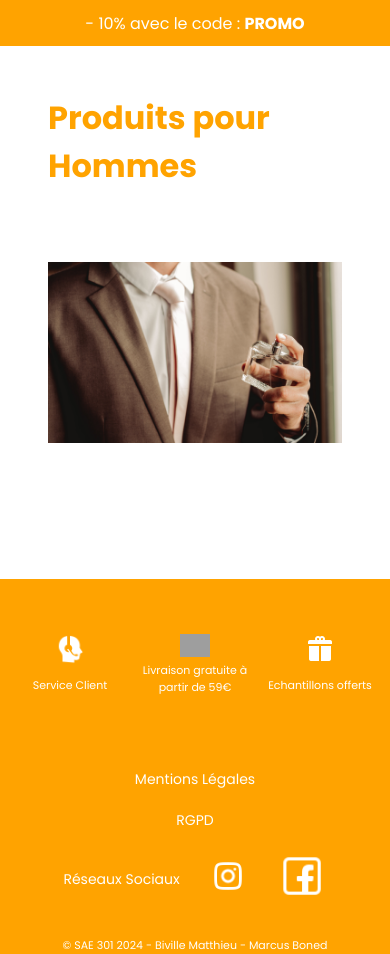
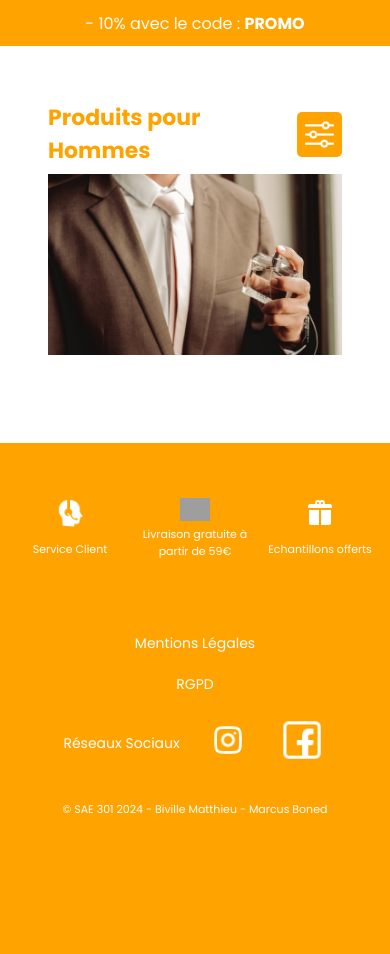
Before and after one commit to FaFou01/sae301, a PHP site: page /sae301/products/men/ in a window 390 px wide. Shown: the part 104-1058 px from the top of the page. After the commit the page ends 918 px from the top, so only its background shows below. Run offline with PHP 8.4, Linux system fonts and the light colour scheme; data that the repository does not hold is empty.

Commit message:
responsive Listing produits

```diff
--- a/assets/css/productList.css
+++ b/assets/css/productList.css
@@ -23,6 +23,7 @@
 
 #liste_produits h1{
     color: #FFA300;
+    font-size: 38px;
 }
 
 #ajoutProduit{
@@ -98,7 +99,11 @@
 
 .ProductTitre{
     color: #FFA300;
-    font-size: 20px;
+    font-size: 24px;
+    line-height: 0.5em;
+}
+.ProductBrand, .ProductPrice{
+    font-size: 18px;
 }
 
 .product:hover{
@@ -111,7 +116,7 @@
     justify-content: center;
     align-items: center;
     gap: 18px;
-    height: 45%;
+    height: 38%;
 }
 
 #rupture{
@@ -243,9 +248,36 @@
     color: white;
     border: none;
 }
+#titreandfiltre{
+    height: 80px;
+    display: flex;
+    flex-direction: row;
+    justify-content: space-between;
+    align-items: center;
+}
+#titreandfiltre img{
+    padding: 5px;
+    background-color: #FFA300;
+    border-radius: 5px;
+    width: 45px;
+    height: 45px;
+    display: none;
+}
+#tri span{
+    display: none;
+}
+#tri{
+    display: block;
+}
+.body-no-scroll {
+    overflow: hidden;
+}
 
 @media only screen and (max-width: 938px){
-    #tri{
+    #tri span{
+        display: block;
+    }
+    #pop{
         display: none;
     }
     #liste_produits{
@@ -254,6 +286,45 @@
     #products{
         border: none;
     }
+    #liste_produits{
+        gap: 50px;
+    }
+    #titreandfiltre img{
+        display: block;
+    }
+    #pop{
+        position: fixed;
+        top: 0;
+        left: 0;
+        width: 100%;
+        height: 100%;
+        background-color: rgba(0, 0, 0, 0.5);
+        z-index: 2000;
+    }
+    #tri{
+        position: absolute;
+        width: 80%;
+        height: 60%;
+        top: 100px;
+        left: 50%;
+        transform: translate(-50%, -50%);
+        background-color: white;
+        padding: 30px 50px;
+        text-align: center;
+        z-index: 3000;
+        overflow: auto;
+        text-align: left;
+    }
+    #tri span{
+        font-size: 40px;
+    }
+    .close {
+        position: absolute;
+        top: 20px;
+        right: 20px;
+        font-size: 30px;
+        cursor: pointer;
+    }
 }
 
 @media only screen and (max-width: 738px){
@@ -261,9 +332,22 @@
         width: 201px;
         height: 320px;
     }
+    #rupture{
+        width: 201px;
+        height: 320px;
+    }
     #products{
         gap: 50px;
         padding: 1em;
+    }
+    .ProductTitre{
+        font-size: 20px;
+    }
+    .ProductBrand, .ProductPrice{
+        font-size: 14px;
+    }
+    .productInfos{
+        gap: 10px;
     }
 }
 @media only screen and (max-width: 639px){
@@ -271,15 +355,52 @@
         width: 161px;
         height: 256px;
     }
+    #rupture{
+        width: 161px;
+        height: 256px;
+    }
+    .ProductTitre{
+        font-size: 16px;
+    }
+    .ProductBrand, .ProductPrice{
+        font-size: 12px;
+    }
+    .productInfos{
+        gap: 6px;
+    }
+    #liste_produits h1{
+        color: #FFA300;
+        font-size: 30px;
+    }
+    #liste_produits{
+        gap: 20px;
+    }
 }
 @media only screen and (max-width: 500px){
     .product{
         width: 129px;
+        height: 235px;
+    }
+    #rupture{
+        width: 129px;
         height: 205px;
+    }
+    .ProductTitre{
+        font-size: 14px;
+    }
+    .ProductBrand, .ProductPrice{
+        font-size: 10px;
+    }
+    #liste_produits h1{
+        color: #FFA300;
+        font-size: 26px;
     }
 }
 @media only screen and (max-width: 439px){
     .product{
+        width: 103px;
+    }
+    #rupture{
         width: 103px;
     }
     #products{
@@ -288,6 +409,7 @@
     }
     .productInfos{
         gap: 2px;
+
     }
     .ProductTitre{
         color: #FFA300;
@@ -296,4 +418,8 @@
     .ProductBrand, .ProductPrice{
         font-size: 10px;
     }
+    #liste_produits h1{
+        color: #FFA300;
+        font-size: 22px;
+    }
 }
--- a/assets/js/productList.js
+++ b/assets/js/productList.js
@@ -140,4 +140,6 @@ window.addEventListener('load', function(){
 
     priceDown.addEventListener('click', verifPrice);
     priceUp.addEventListener('click', verifPrice);
+
+
 })
--- a/view/viewMenProductsList.php
+++ b/view/viewMenProductsList.php
@@ -13,7 +13,9 @@
 ?>
 
 <div id="listing">
+    <div id="pop">
         <div id="tri">
+            <span class="close" onclick="closePopup()">&times;</span>
             <p>Marques</p>
             <ul>
                 <?php
@@ -36,10 +38,17 @@
                 ?>
             </ul>
         </div>
+    </div>
+
 
     <div id="liste_produits">
+        <div>
+            <div id="titreandfiltre">
                 <h1>Produits pour Hommes</h1>
+                <img src="<?php echo $dossierImg?>filtres.png" alt="filtre" onclick="openPopup()">
+            </div>
             <img id="illustration" src="<?php echo $dossierImg?>parfumH.jpg" alt="produit pour homme">
+        </div>
         <div id="products">
             <?php
                 foreach($productsList as $product){
@@ -80,3 +89,15 @@
 </div>
 
 <script src="<?php echo $dossierJs?>productList.js"></script>
+<script>
+    function openPopup() {
+        document.getElementById("pop").style.display = "block";
+
+        document.body.classList.add("body-no-scroll");
+    }
+
+    function closePopup() {
+        document.getElementById("pop").style.display = "none";
+        document.body.classList.remove("body-no-scroll");
+    }
+</script>
```
Also changed, not shown: assets/css/index.css (+9 -9 lines), view/viewSmallPrices.php (+21 -0 lines), view/viewWomenProductsList.php (+20 -0 lines), assets/img/filtres.png (added). Lines whose indentation alone changed are shown as unchanged.
